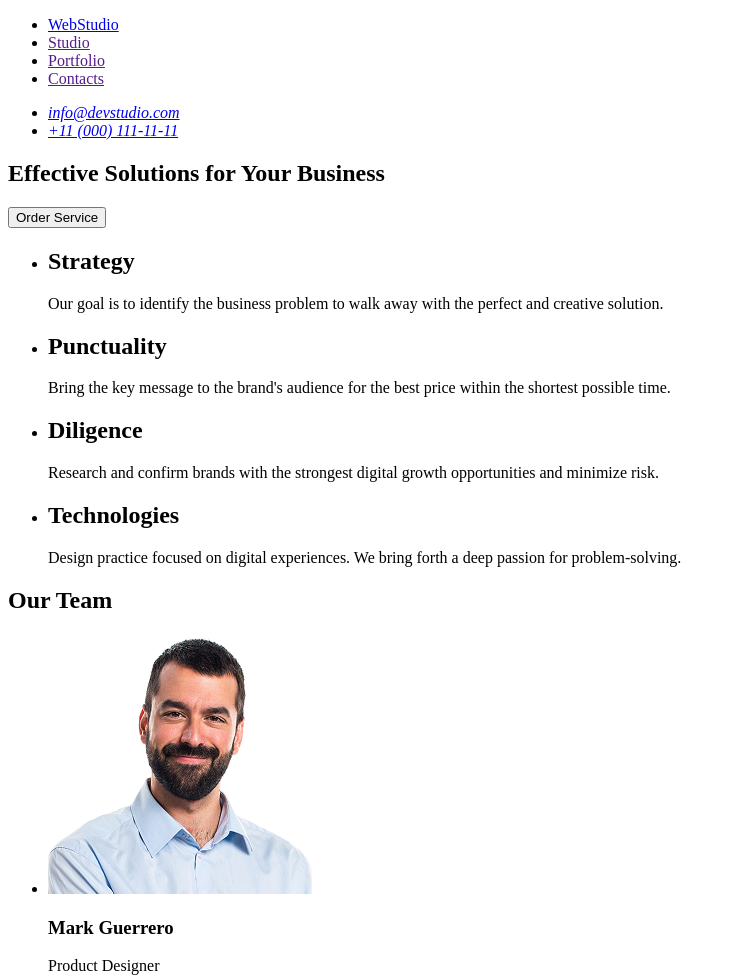
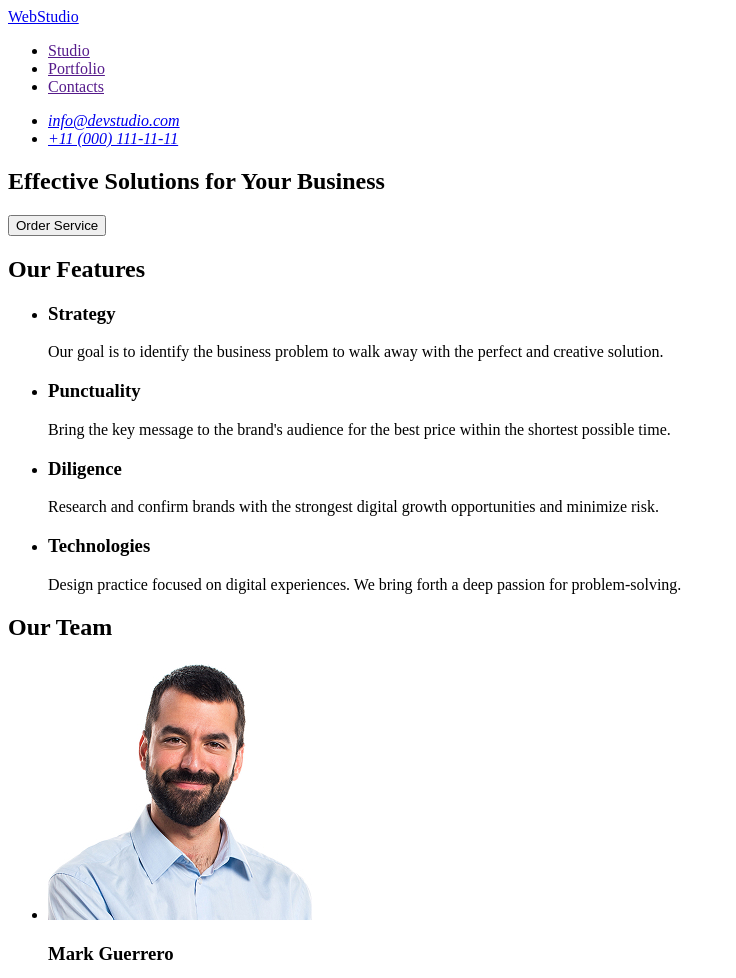
Before and after one commit to lebronush/goit-markup-hw-01, a plain HTML site: page index.html in a window 1280 px wide. Shown: the top 978 px of the page, without its empty margins (0-736 px from the left). Drawn offline with Linux system fonts and the light colour scheme.

Commit message:
add index

```diff
--- a/index.html
+++ b/index.html
@@ -8,8 +8,8 @@
 <body>
     <header>
         <nav>
+            <a href="./index.html">WebStudio</a>
             <ul>
-                <li><a href="index.html">WebStudio</a></li>
                 <li><a href="" target="_blank">Studio</a></li>
                 <li><a href="" target="_blank">Portfolio</a></li>
                 <li><a href="" target="_blank">Contacts</a></li>
@@ -28,21 +28,22 @@
             <button type="button">Order Service</button>
         </section>
         <section>
+            <h2>Our Features</h2>
             <ul>
                 <li>
-                    <h2>Strategy</h2>
+                    <h3>Strategy</h3>
                     <p>Our goal is to identify the business problem to walk away with the perfect and creative solution. </p>
                 </li>
                 <li>
-                    <h2>Punctuality</h2>
+                    <h3>Punctuality</h3>
                     <p>Bring the key message to the brand's audience for the best price within the shortest possible time.</p>
                 </li>
                 <li>
-                    <h2>Diligence</h2>
+                    <h3>Diligence</h3>
                     <p>Research and confirm brands with the strongest digital growth opportunities and minimize risk.</p>
                 </li>
                 <li>
-                    <h2>Technologies</h2>
+                    <h3>Technologies</h3>
                     <p>Design practice focused on digital experiences. We bring forth a deep passion for problem-solving.</p>
                 </li>
             </ul>
@@ -50,19 +51,19 @@
         <section>
             <h2>Our Team</h2>
                 <ul>
-                    <li><img src="images/img.jpg" alt="Product Designer" width="264" height="260">
+                    <li><img src="./images/img.jpg" alt="Product Designer" width="264" height="260">
                     <h3>Mark Guerrero</h3>
                     <p>Product Designer</p>
                 </li>
-                    <li><img src="images/img(1).jpg" alt="Frontend Developer" width="264" height="260">
+                    <li><img src="./images/img(1).jpg" alt="Frontend Developer" width="264" height="260">
                     <h3>Tom Ford</h3>
                     <p>Frontend Developer</p>
                 </li>
-                    <li><img src="images/img(2).jpg" alt="Marketing" width="264" height="260">
+                    <li><img src="./images/img(2).jpg" alt="Marketing" width="264" height="260">
                     <h3>Camila Garcia</h3>
                     <p>Marketing</p>
                     </li>
-                    <li><img src="images/img(3).jpg" alt="UI Designer" width="264" height="260">
+                    <li><img src="./images/img(3).jpg" alt="UI Designer" width="264" height="260">
                     <h3>Daniel Wilson</h3>
                     <p>UI Designer</p>
                     </li>
@@ -70,7 +71,7 @@
         </section>
     </main>
     <footer>
-        <a href="index.html">WebStudio</a>
+        <a href="./index.html">WebStudio</a>
         <p>Increase the flow of customers and sales for your business with digital marketing & growth solutions.</p>
     </footer>
 </body>
```
